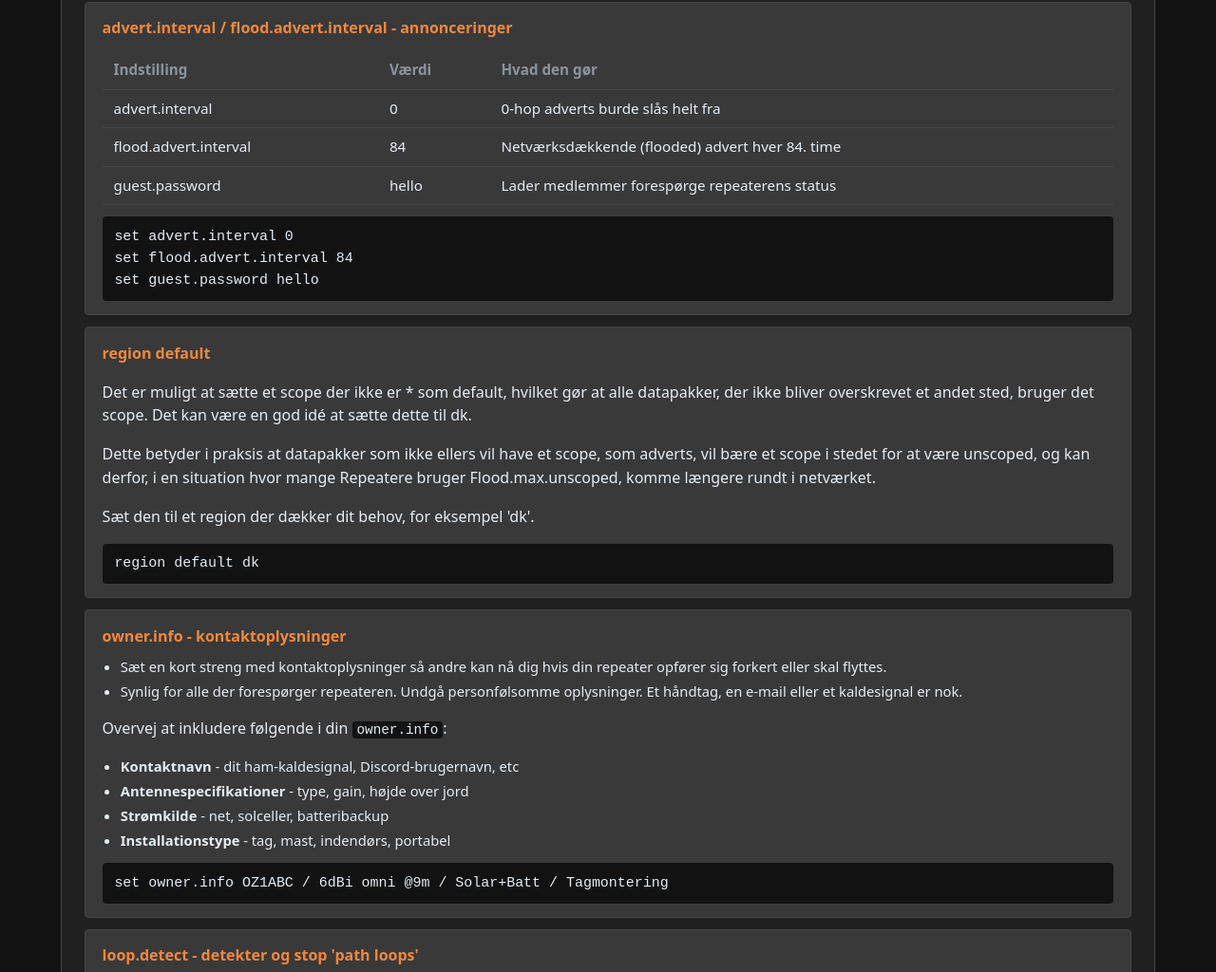
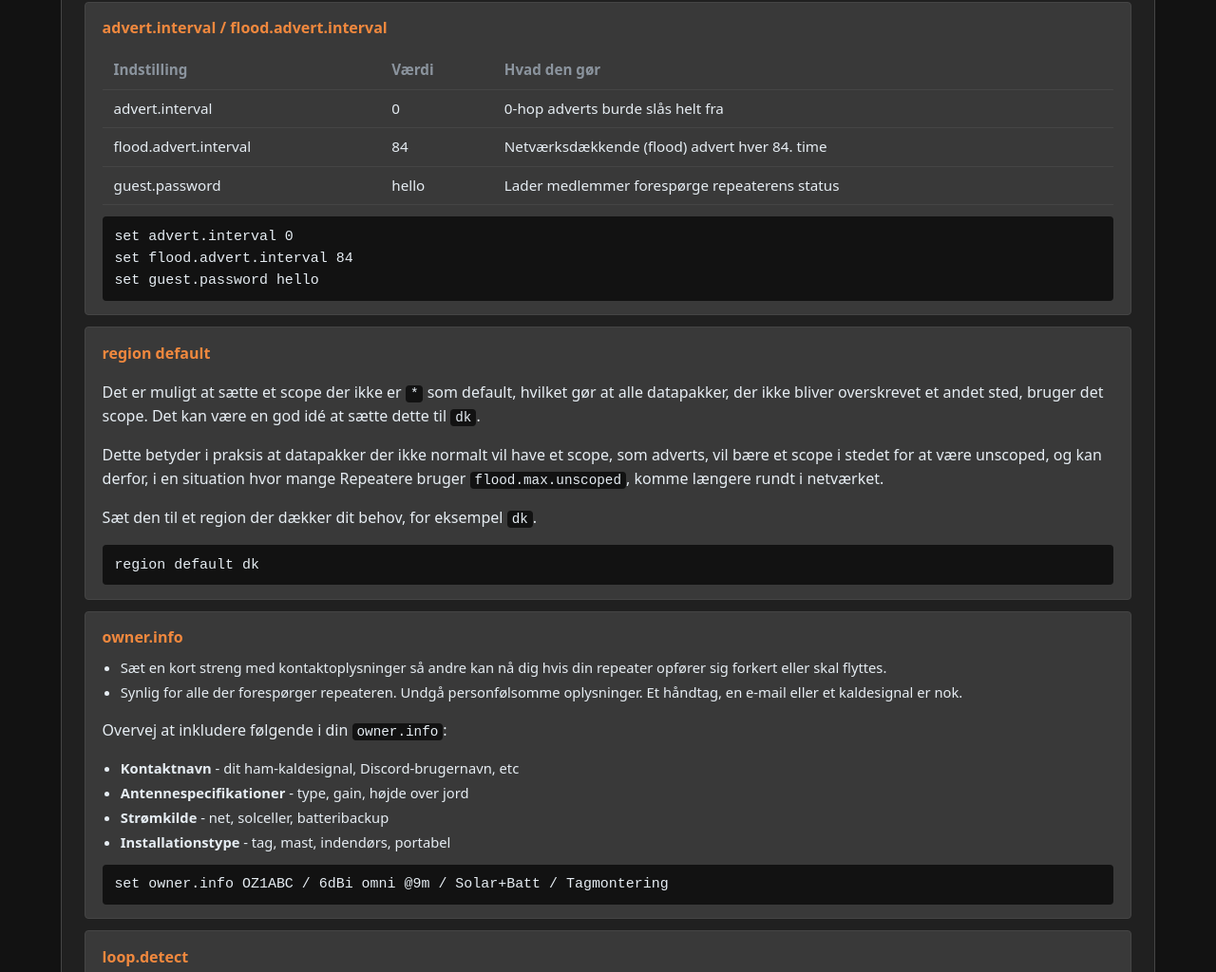
Before and after one commit to twinoak/meshguide.dk, a plain HTML site: page index.html in a window 1280 px wide. Shown: the part 3800-4824 px from the top of the page at 95% size. Drawn offline with nearby package versions, Linux system fonts and the light colour scheme.

Commit message:
Small fixes everywhere

```diff
--- a/index.html
+++ b/index.html
@@ -167,7 +167,7 @@
     <h2 id="diverse-indstillinger"><a href="#diverse-indstillinger">Diverse indstillinger</a></h2>
 
     <article class="setting">
-      <h3>path.hash.mode - path-hash længde</h3>
+      <h3>path.hash.mode</h3>
       <ul>
         <p>Styrer hvor mange bytes der bruges til at identificere noder og paths i mesh'et:</p>
         <li>1-byte (256 mulige hashes) giver hurtigt kollisioner når antallet af repeatere stiger.</li>
@@ -189,14 +189,14 @@
     </article>
 
     <article class="setting">
-      <h3>advert.interval / flood.advert.interval - annonceringer</h3>
+      <h3>advert.interval / flood.advert.interval</h3>
       <table>
         <thead>
           <tr><th>Indstilling</th><th>Værdi</th><th>Hvad den gør</th></tr>
         </thead>
         <tbody>
           <tr><td>advert.interval</td><td>0</td><td>0-hop adverts burde slås helt fra</td></tr>
-          <tr><td>flood.advert.interval</td><td><span class="floodAdvertInterval">48</span></td><td>Netværksdækkende (flooded) advert hver <span class="floodAdvertInterval">24</span>. time</td></tr>
+          <tr><td>flood.advert.interval</td><td><span class="floodAdvertInterval">48</span></td><td>Netværksdækkende (flood) advert hver <span class="floodAdvertInterval">24</span>. time</td></tr>
           <tr><td>guest.password</td><td>hello</td><td>Lader medlemmer forespørge repeaterens status</td></tr>
         </tbody>
       </table>
@@ -207,14 +207,14 @@ set guest.password hello</code></pre>
 
     <article class="setting">
       <h3>region default</h3>
-      <p>Det er muligt at sætte et scope der ikke er * som default, hvilket gør at alle datapakker, der ikke bliver overskrevet et andet sted, bruger det scope. Det kan være en god idé at sætte dette til dk.</p>
-      <p>Dette betyder i praksis at datapakker som ikke ellers vil have et scope, som adverts, vil bære et scope i stedet for at være unscoped, og kan derfor, i en situation hvor mange Repeatere bruger Flood.max.unscoped, komme længere rundt i netværket. </p>
-      <p>Sæt den til et region der dækker dit behov, for eksempel 'dk'.</p>
+      <p>Det er muligt at sætte et scope der ikke er <code>*</code> som default, hvilket gør at alle datapakker, der ikke bliver overskrevet et andet sted, bruger det scope. Det kan være en god idé at sætte dette til <code>dk</code>.</p>
+      <p>Dette betyder i praksis at datapakker der ikke normalt vil have et scope, som adverts, vil bære et scope i stedet for at være unscoped, og kan derfor, i en situation hvor mange Repeatere bruger <code>flood.max.unscoped</code>, komme længere rundt i netværket. </p>
+      <p>Sæt den til et region der dækker dit behov, for eksempel <code>dk</code>.</p>
       <pre><code>region default dk</code></pre>
     </article>
 
     <article class="setting">
-      <h3>owner.info - kontaktoplysninger</h3>
+      <h3>owner.info</h3>
       <ul>
         <li>Sæt en kort streng med kontaktoplysninger så andre kan nå dig hvis din repeater opfører sig forkert eller skal flyttes.</li>
         <li>Synlig for alle der forespørger repeateren. Undgå personfølsomme oplysninger. Et håndtag, en e-mail eller et kaldesignal er nok.</li>
@@ -229,7 +229,7 @@ set guest.password hello</code></pre>
       <pre><code>set owner.info OZ1ABC / 6dBi omni @9m / Solar+Batt / Tagmontering</code></pre>
     </article>
     <article class="setting">
-      <h3>loop.detect - detekter og stop 'path loops'</h3>
+      <h3>loop.detect</h3>
       <p><code>loop.detect</code>handler om, hvor følsom en repeater skal være over for pakker, der ligner de kører i ring.</p>
       <p>Hvornår en pakke bliver smidt ud kommer an på om der er tale om en 1, 2 eller 3-byte path-hash.</p>
       <table>
```
